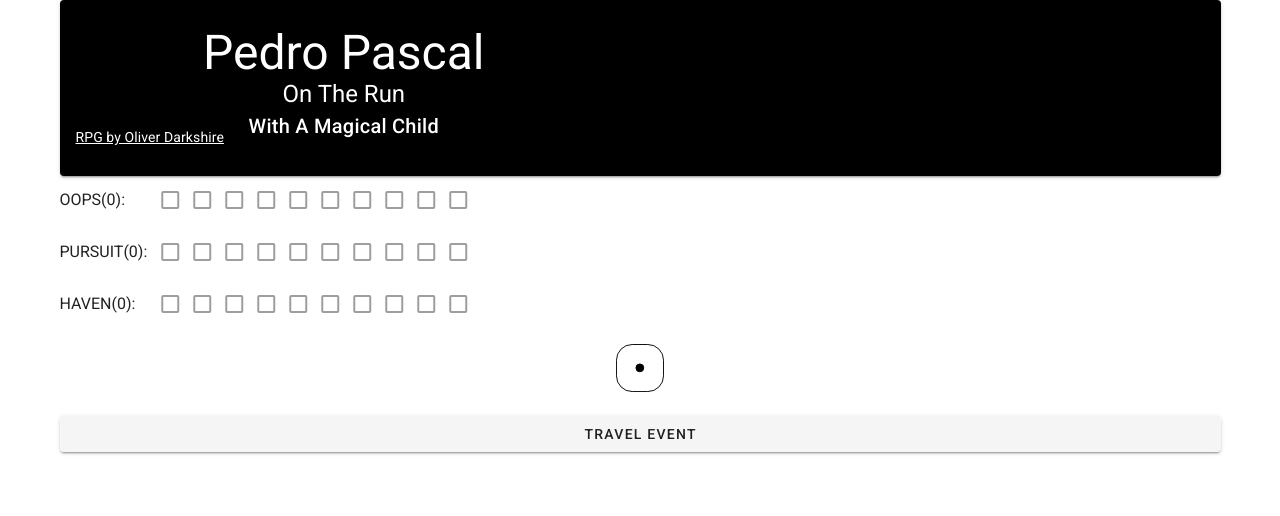
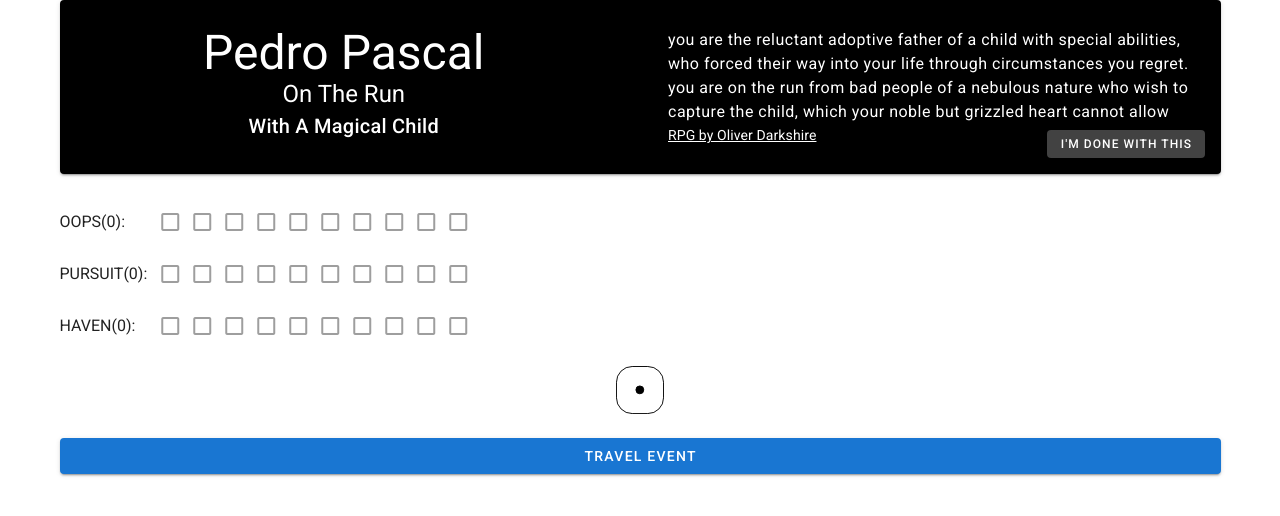
Before and after one commit to Fosuke/Pedro-Pascal-On-The-Run-With-A-Magical-Child, a plain HTML site: page index.html in a window 1280 px wide. Drawn offline with nearby package versions, Linux system fonts and the light colour scheme.

Commit message:
Update index.html
bug fixes, special rules implemented and some general improvements

```diff
--- a/index.html
+++ b/index.html
@@ -66,10 +66,27 @@
                                 <v-card-title class="text-h6 py-0 d-flex justify-center">
                                     With A Magical Child
                                 </v-card-title>
+                            </v-col>
+                            <v-col>
+                                <v-card-title class="text-body-1 d-flex justify-center">
+                                    you are the reluctant adoptive father of a child with special abilities, who forced their way into your life through circumstances you regret. you are on the run from bad people of a nebulous nature who wish to capture the child, which your noble but grizzled heart cannot allow
+                                </v-card-title>
                                 <v-card-subtitle><a class="white--text" target="_blank" href="https://twitter.com/deathbybadger/status/1624063442675015682">RPG by Oliver Darkshire</a></v-card-subtitle>
                             </v-col>
                         </v-row>
+                        <v-btn small
+                    absolute
+                    bottom
+                    right :disabled="loading" @click="giveUp()" color="secondary">
+                        I'm done with this
+                    </v-btn>
                     </v-card>
+                </v-col>
+            </v-row>
+            <v-row>
+                <v-col>
+
+
                 </v-col>
             </v-row>
             <v-row>
@@ -106,24 +123,26 @@
                 <v-col class="d-flex justify-center">
                     <div  :class="getDice"></div>
                 </v-col>
+
             </v-row>
+
             <v-row>
                 <v-col>
                     <div v-if="eventName == 'Search for the child...'" class="d-flex justify-center align-baseline" style="gap: 1rem">
-                        <v-btn  @click="childSearch('oops')" color="secondary">
+                        <v-btn :loading="loading" :disabled="loading" @click="childSearch('oops')" color="secondary">
                             OOPS
                         </v-btn>
-                        <v-btn  @click="childSearch('pursuit')" color="secondary">
+                        <v-btn  :loading="loading" :disabled="loading" @click="childSearch('pursuit')" color="secondary">
                             PURSUIT
                         </v-btn>
                     </div>
                     <div v-else-if="eventName == 'Game Over'">
-                        <v-btn block @click="newGame" color="error">
+                        <v-btn block :loading="loading" :disabled="loading" @click="newGame" color="error">
                             Game Over
                         </v-btn>
                     </div>
                     <div v-else>
-                        <v-btn block @click="eventAction">
+                        <v-btn block :loading="loading" :disabled="loading" @click="eventAction" color="primary">
                             {{eventName}}
                         </v-btn>
                     </div>
@@ -159,8 +178,9 @@
         diceNum: 1,
         eventName: "Travel Event",
         messages: [],
-        log: []
-      }
+        log: [],
+        loading: false
+     }
     },
     watch: {
         // whenever question changes, this function will run
@@ -252,6 +272,7 @@
     },
     methods: {
         rolldice( callBack) {
+            this.loading = true
       let count = 0;
       const timer = setInterval(() => {
         const randomDiceNum = Math.floor(Math.random() * 6) + 1;
@@ -259,9 +280,30 @@
         if (count >= 6) {
           clearInterval(timer);
           callBack()
+          this.loading = false
         }
         count += 1;
       }, 150);
+    },
+    giveUp() {
+        this.rolldice(()=>{
+            switch (this.diceNum){
+            case 1:
+            case 2:
+            case 3:
+            case 4:
+            case 5:
+                this.logEvent("I'm done with this","OOPS increased to 10")
+                this.oops = 10
+                break;
+
+            case 6:
+                this.logEvent("I'm done with this! Sometime later a dramatic change of heart and tearful reunion","HAVEN +6")
+                this.haven += 6
+                break;
+        }
+
+        })
     },
         getDiceCustom(num) {
 
@@ -415,10 +457,11 @@
             case 6:
                 this.logEvent("you escape.","PURSUIT reduced to 9")
                 this.pursuit = 9
+                this.eventName = "Travel Event"
                 break;
         }
 
-this.eventName = "Travel Event"
+
 
     },
     logEvent(message,statChange) {
```
